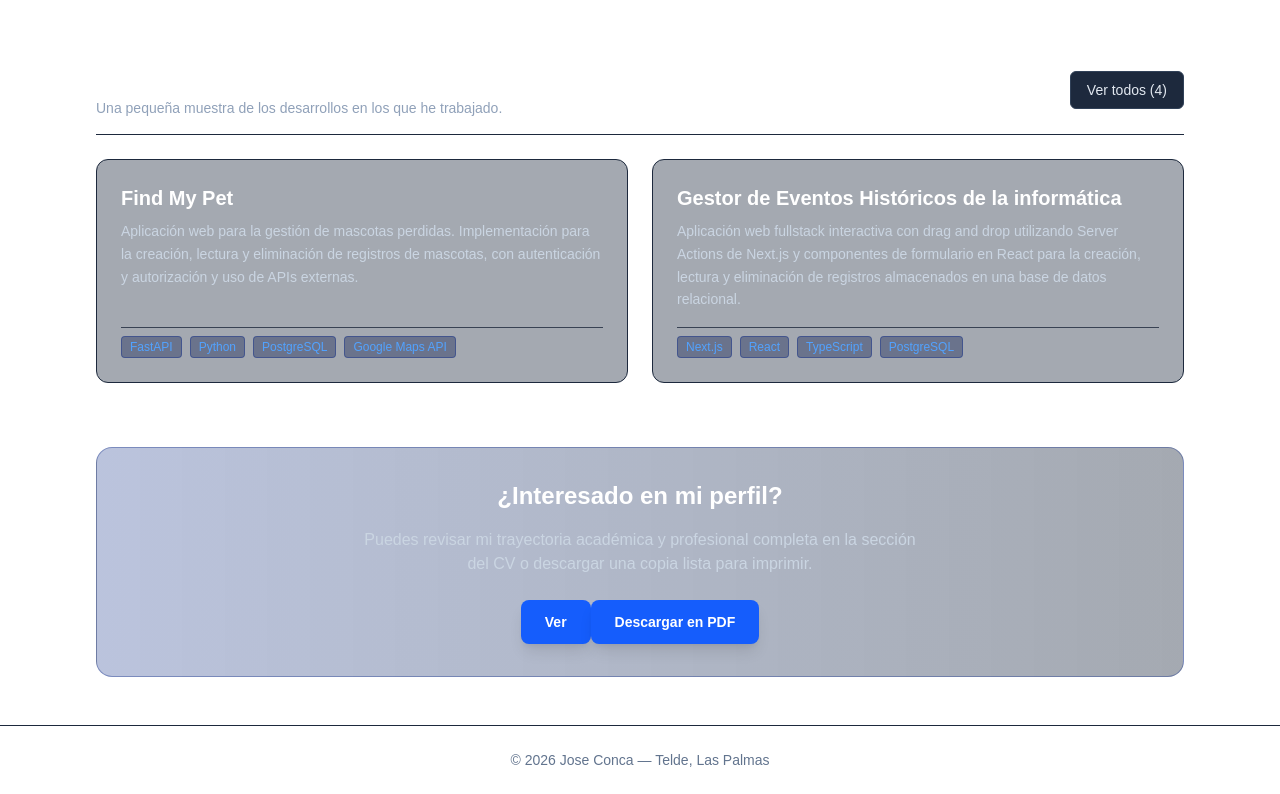
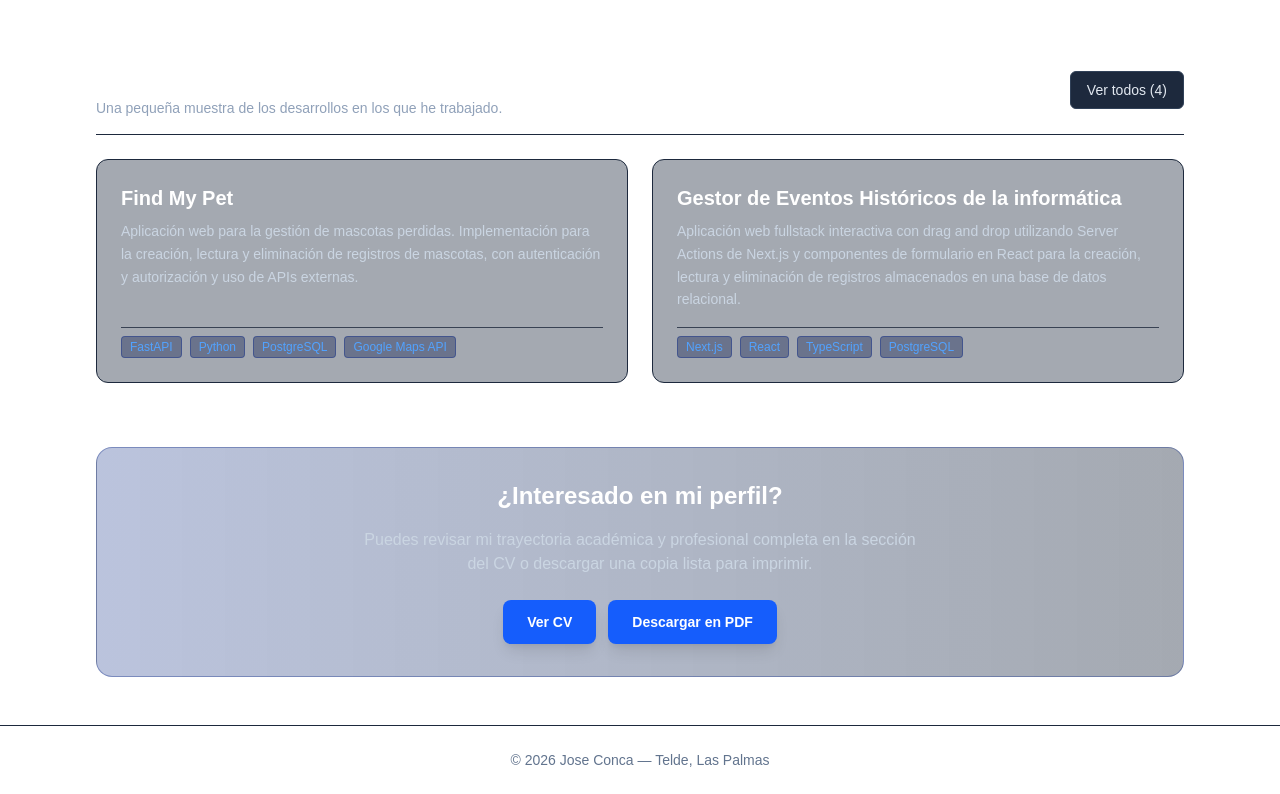
Before and after one commit to joseconca/joseconca.github.io, a Next.js app: page / in a window 1280 px wide. Shown: the part 970-1764 px from the top of the page. Built offline with nearby package versions, Linux system fonts and the light colour scheme.

Commit message:
ajuste separacion enlaces ver y dl

```diff
--- a/src/app/page.tsx
+++ b/src/app/page.tsx
@@ -156,12 +156,12 @@ export default function HomePage() {
         <p className="text-slate-300 max-w-xl mx-auto text-sm sm:text-base">
           Puedes revisar mi trayectoria académica y profesional completa en la sección del CV o descargar una copia lista para imprimir.
         </p>
-        <div className="pt-2">
+        <div className="pt-2 flex flex-wrap justify-center gap-3">
           <Link href="/cv"
           className="inline-block bg-blue-600 hover:bg-blue-500 text-white font-semibold px-6 py-3 rounded-lg shadow-lg transition-colors text-sm"
           >
-            Ver
-              </Link>
+            Ver CV
+          </Link>
           <a
             href={datosContacto.curriculumPdf}
             download
```
